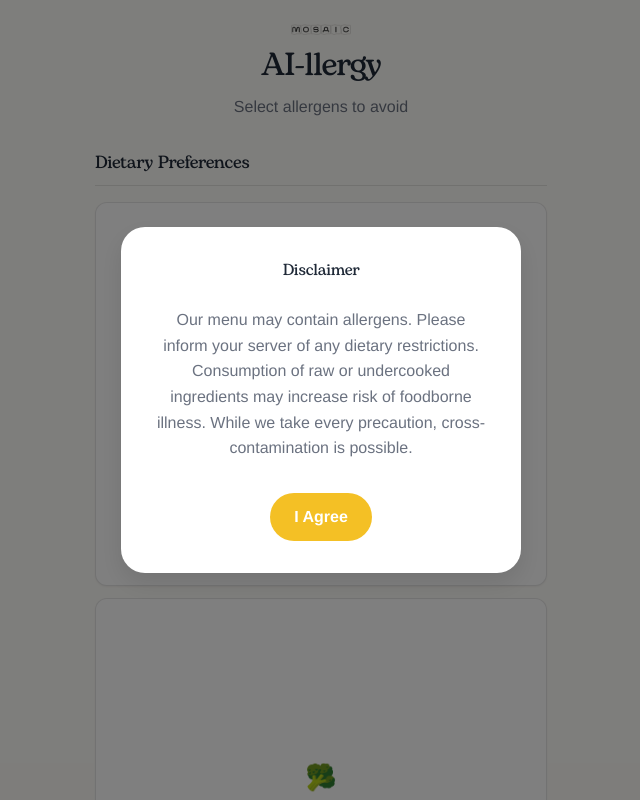
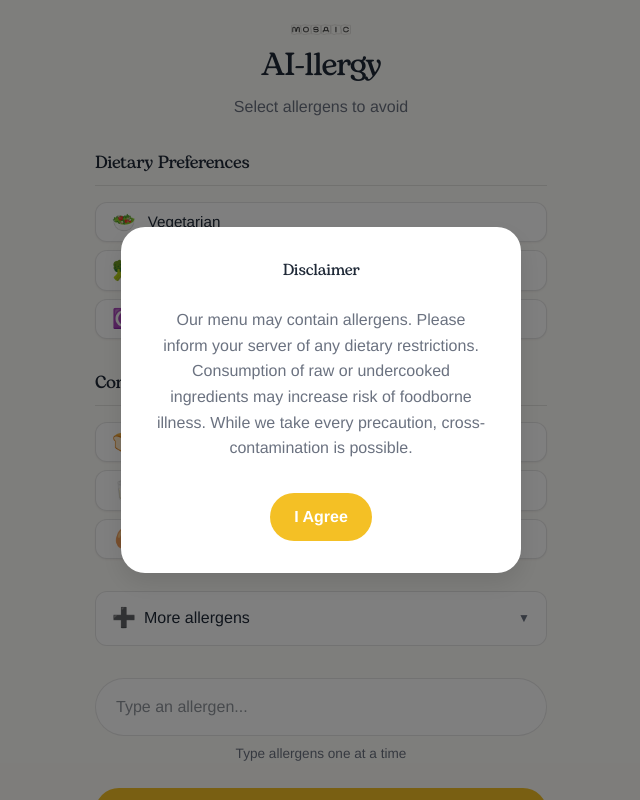
Before and after one commit to devesesam/ai-llergy-webapp, a Next.js app: page / in a window 1280 px wide. Shown: the top 800 px of the page, without its empty margins (319-959 px from the left). Built offline with nearby package versions, Linux system fonts and the light colour scheme.

Commit message:
style: update globals.css

```diff
--- a/src/app/globals.css
+++ b/src/app/globals.css
@@ -184,29 +184,35 @@ header h1 {
   gap: 1rem;
 }
 
-/* Full-width allergen rows (Common Allergens) */
+/* Full-width allergen rows (Common Allergens & Dietary Preferences).
+   Scoped under .allergen-grid__rows so these win over the base square
+   .allergen-option rule (which is a single class with equal specificity
+   but appears later in the file). */
 .allergen-grid__rows {
   display: flex;
   flex-direction: column;
-  gap: 0.75rem;
-}
-
-.allergen-option--row {
+  gap: 0.5rem;
+}
+
+.allergen-grid__rows .allergen-option {
   flex-direction: row;
+  align-items: center;
   justify-content: flex-start;
   text-align: left;
   aspect-ratio: auto;
   width: 100%;
-  padding: 0.9rem 1.1rem;
-  gap: 0.85rem;
-  font-size: 1rem;
-}
-
-.allergen-option--row .icon {
-  font-size: 1.5em;
-}
-
-.allergen-option--row .label {
+  min-height: 0;
+  padding: 0.6rem 1rem;
+  gap: 0.75rem;
+  font-size: 0.95rem;
+}
+
+.allergen-grid__rows .allergen-option .icon {
+  font-size: 1.25em;
+  line-height: 1;
+}
+
+.allergen-grid__rows .allergen-option .label {
   text-align: left;
 }
 
@@ -688,7 +694,10 @@ header h1 {
 }
 
 .menu-item__ingredients-wrapper--open {
-  max-height: 200px;
+  /* Generous cap so long verbatim ingredient lists aren't clipped; if a list
+     ever exceeds this it scrolls within the box rather than being cut off. */
+  max-height: 600px;
+  overflow-y: auto;
 }
 
 .menu-item__ingredients {
@@ -696,6 +705,7 @@ header h1 {
   font-size: 0.9rem;
   color: var(--color-text-muted);
   line-height: 1.5;
+  overflow-wrap: break-word;
 }
 
 .menu-item__warning {
```
